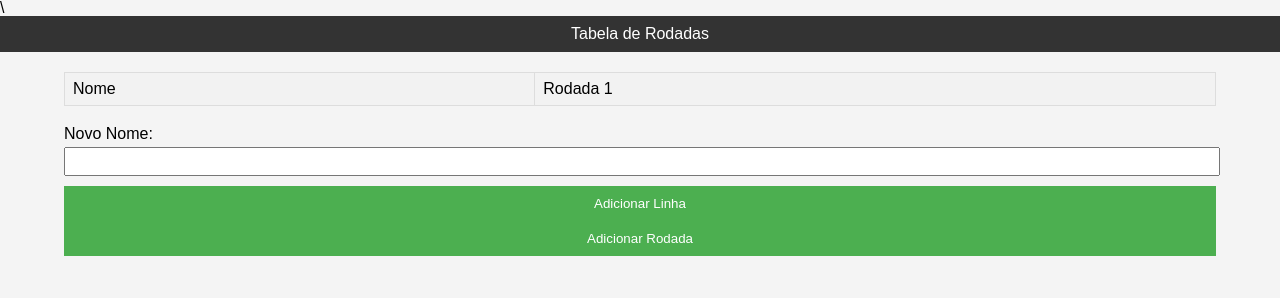
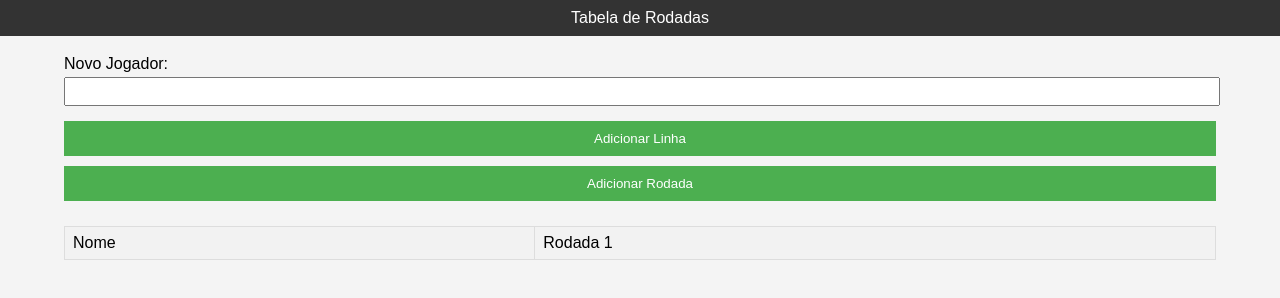
Before and after one commit to brunovini00/Pontinho, a plain HTML site: page index.html in a window 1280 px wide. Drawn offline with Linux system fonts and the light colour scheme.

Commit message:
Corrigindo codigo

```diff
--- a/CSS/style.css
+++ b/CSS/style.css
@@ -20,7 +20,7 @@ main {
 table {
     width: 100%;
     border-collapse: collapse;
-    margin-bottom: 20px;
+    margin: 20px 0px;
 }
 
 th,
@@ -56,4 +56,5 @@ button {
     border: none;
     cursor: pointer;
     width: 100%;
+    margin: 5px 0px;
 }
--- a/index.html
+++ b/index.html
@@ -2,10 +2,11 @@
 <html lang="en">
     <head>
         <meta charset="UTF-8" />
-        <meta name="viewport" content="width=device-width, initial-scale=1.0" />\
-        <link rel="stylesheet" href="CSS/reset.css">
-        <link rel="stylesheet" href="CSS/style.css">
+        <meta name="viewport" content="width=device-width, initial-scale=1.0" />
+        <link rel="stylesheet" href="CSS/reset.css" />
+        <link rel="stylesheet" href="CSS/style.css" />
         <title>Tabela de Rodadas</title>
+        <style></style>
     </head>
     <body>
         <header>
@@ -13,6 +14,11 @@
         </header>
 
         <main>
+            <label for="novoNome">Novo Jogador:</label>
+            <input type="text" id="novoNome" />
+            <button onclick="adicionarLinha()">Adicionar Linha</button>
+            <button onclick="adicionarRodada()">Adicionar Rodada</button>
+
             <table id="tabelaRodadas">
                 <thead>
                     <tr>
@@ -24,14 +30,8 @@
                     <!-- Linhas da tabela serão adicionadas dinamicamente aqui -->
                 </tbody>
             </table>
-
-            <label for="novoNome">Novo Nome:</label>
-            <input type="text" id="novoNome" />
-            <button onclick="adicionarLinha()">Adicionar Linha</button>
-            <button onclick="adicionarRodada()">Adicionar Rodada</button>
         </main>
 
         <script src="script.js"></script>
-
     </body>
 </html>
--- a/script.js
+++ b/script.js
@@ -1,5 +1,5 @@
 // Array de nomes (pode ser obtido de uma fonte dinâmica, como um formulário)
-var nomes = ["Nome 1", "Nome 2", "Nome 3"];
+var nomes = [];
 var numRodadas = 1; // Contador de rodadas
 
 // Obtém a referência da tabela e do corpo da tabela
@@ -16,6 +16,8 @@ function adicionarLinha() {
     return;
   }
 
+  nomes.push({ nome: novoNome, pontos: 100, eliminado: false });
+
   // Adiciona uma nova linha
   var novaLinha = tbody.insertRow(tbody.rows.length);
 
@@ -27,8 +29,10 @@ function adicionarLinha() {
   celulaNome.innerHTML = novoNome;
 
   // Adiciona um campo de entrada para editar os resultados na Rodada 1
-    celulaRodada1.innerHTML =
-        '<input type="text" class="resultadoInput" value="100" />';
+  celulaRodada1.innerHTML = '<input type="text" class="resultadoInput" value="100" />';
+
+  // Limpa o campo de entrada
+  document.getElementById("novoNome").value = "";
 }
 
 // Adiciona uma nova rodada para cada participante na tabela
@@ -38,51 +42,49 @@ function adicionarRodada() {
   // Atualiza o cabeçalho da tabela com as novas colunas de rodadas
   var cabecalho = tabela.rows[0];
   var novaColuna = cabecalho.insertCell(-1);
-    novaColuna.innerHTML = "Rodada " + numRodadas;
+  novaColuna.innerHTML = 'Rodada ' + numRodadas;
 
   // Para cada jogador, pergunte quantos pontos foram perdidos
   for (var i = 0; i < nomes.length; i++) {
-        var pontosAnteriores =
-            parseInt(
-                tabela.rows[i + 1].cells[numRodadas - 1].getElementsByTagName(
-                    "input"
-                )[0].value,
-                10
-            ) || 100;
+    var jogador = nomes[i];
+
+    // Se o jogador já foi eliminado, continue para o próximo
+    if (jogador.eliminado) {
+      continue;
+    }
+
+    var pontosAnteriores = jogador.pontos;
+
+    // Se o jogador já atingiu 0 pontos ou menos, elimina automaticamente
+    if (pontosAnteriores <= 0) {
+      jogador.eliminado = true;
+      continue;
+    }
 
     // Pede ao usuário que insira os pontos perdidos pelo jogador
-        var pontosPerdidos =
-            prompt(
-                "Quantos pontos " +
-                    nomes[i] +
-                    " perdeu na Rodada " +
-                    numRodadas +
-                    "?"
-            ) || 0;
+    var mensagem = 'Quantos pontos ' + jogador.nome + ' perdeu na Rodada ' + (numRodadas - 1) + '? (Pontuação atual de ' + jogador.nome + ': ' + pontosAnteriores + ')';
+    var pontosPerdidos = parseInt(prompt(mensagem)) || 0;
 
     // Subtrai os pontos perdidos dos pontos anteriores
-        var pontosAtualizados =
-            pontosAnteriores - parseInt(pontosPerdidos) || pontosAnteriores;
+    var pontosAtualizados = Math.max(0, pontosAnteriores - pontosPerdidos);
+
+    // Atualiza os pontos do jogador
+    jogador.pontos = pontosAtualizados;
 
     // Adiciona um campo de entrada para os resultados na nova rodada
     var celula = tabela.rows[i + 1].insertCell(-1);
-        celula.innerHTML =
-            '<input type="text" class="resultadoInput" value="' +
-            pontosAtualizados +
-            '" />';
+    celula.innerHTML = '<input type="text" class="resultadoInput" value="' + pontosAtualizados + '" />';
   }
 }
 
 // Adiciona um ouvinte de evento para atualizar os resultados quando o campo de entrada for editado
-tabela.addEventListener("input", function (event) {
+tabela.addEventListener('input', function (event) {
   var elemento = event.target;
-    if (elemento.classList.contains("resultadoInput")) {
-        var linha = elemento.closest("tr");
+  if (elemento.classList.contains('resultadoInput')) {
+    var linha = elemento.closest('tr');
     var nome = linha.cells[0].innerHTML;
     var resultado = elemento.value;
     var rodada = linha.cells.length - 2; // A coluna "Nome" e a coluna "Rodada 1" estão presentes inicialmente
-        console.log(
-            "Nome: " + nome + ", Resultado Rodada " + rodada + ": " + resultado
-        );
+    console.log('Nome: ' + nome + ', Resultado Rodada ' + rodada + ': ' + resultado);
   }
 });
```
Lines whose indentation alone changed are shown as unchanged.
